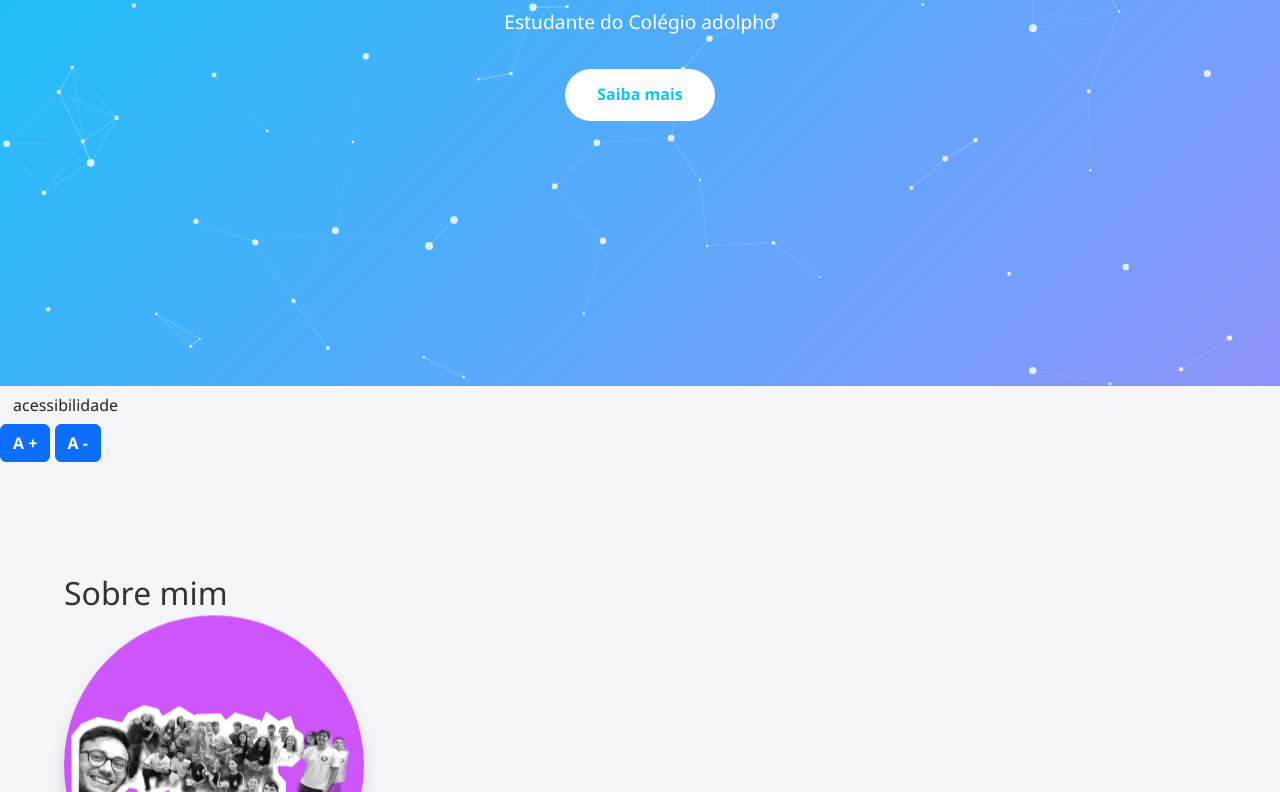
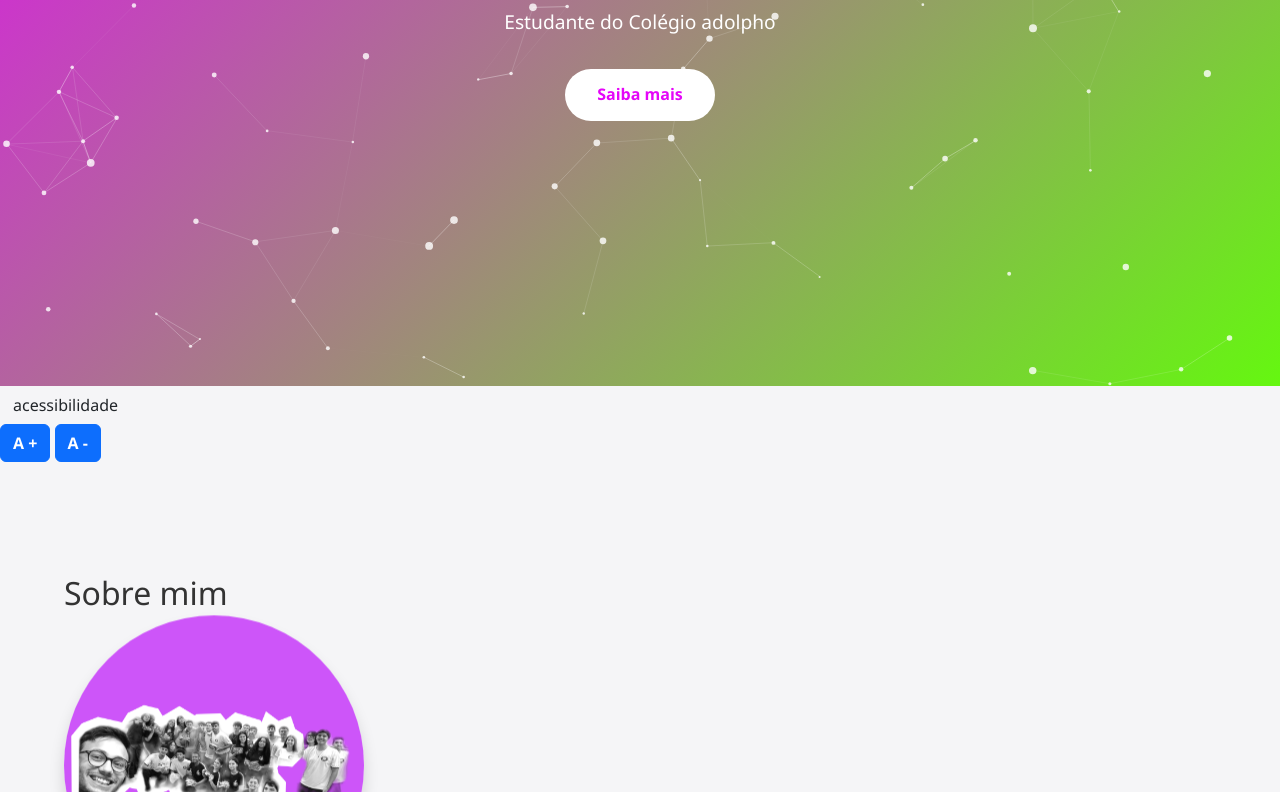
Before and after one commit to natt1203/portfolio, a plain HTML site: page index.html in a window 1280 px wide. Shown: the part 414-1206 px from the top of the page. Drawn offline with nearby package versions, Linux system fonts and the light colour scheme.

Commit message:
Alterando

```diff
--- a/styles.css
+++ b/styles.css
@@ -1,7 +1,7 @@
 /* Base Styles */
 :root {
-    --primary-color: #06c8f9;
-    --secondary-color: #8f94fb;
+    --primary-color: #e506f9;
+    --secondary-color: #65f710;
     --dark-color: #2a2d3e;
     --light-color: #f5f5f7;
     --text-color: #333;
```
